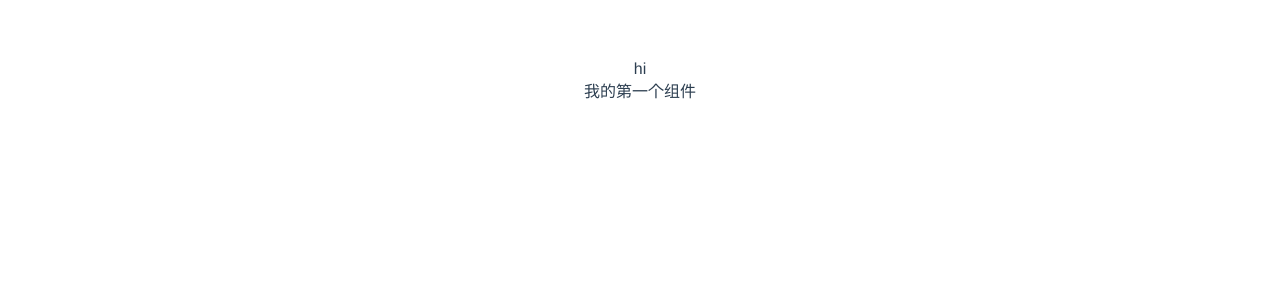
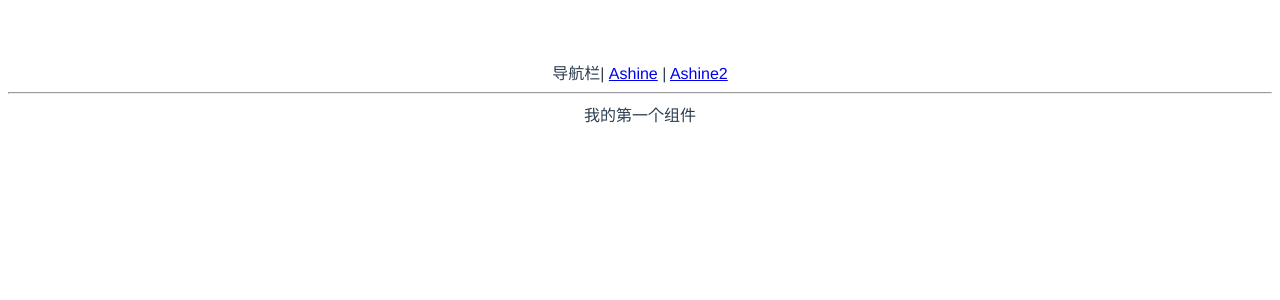
Before and after one commit to Kidnapped33/puzzle-ui, a Vue app: page / in a window 1280 px wide. Shown: the top 300 px of the page. Built offline with nearby package versions, Linux system fonts and the light colour scheme.

Commit message:
初始化 vue-router

```diff
--- a/index.html
+++ b/index.html
@@ -1,13 +1,16 @@
 <!DOCTYPE html>
 <html lang="en">
+
 <head>
   <meta charset="UTF-8">
   <link rel="icon" href="/favicon.ico" />
   <meta name="viewport" content="width=device-width, initial-scale=1.0">
   <title>Vite App</title>
 </head>
+
 <body>
   <div id="app"></div>
-  <script type="module" src="/src/main.js"></script>
+  <script type="module" src="/src/main.ts"></script>
 </body>
+
 </html>
--- /dev/null
+++ b/shims-vue.d.ts
@@ -0,0 +1,5 @@
+declare module '*.vue' {
+    import {ComponentOptions} from 'vue';
+    const componentOptions: ComponentOptions;
+    export default componentOptions;
+}
--- a/src/App.vue
+++ b/src/App.vue
@@ -1,15 +1,17 @@
 <template>
-    <div>hi</div>
-    <Ashine/>
+<div>
+    导航栏|
+    <router-link to="/">Ashine</router-link>
+    |
+    <router-link to="/xxx">Ashine2</router-link>
+</div>
+
+<hr />
+<router-view />
 </template>
 
 <script>
-    import Ashine from "./components/Ashine.vue";
-
-    export default {
-        name: 'App',
-        components: {
-            Ashine,
-        }
-    }
+export default {
+    name: "App"
+};
 </script>
--- a/src/components/Ashine.vue
+++ b/src/components/Ashine.vue
@@ -6,10 +6,7 @@
 
 <script>
     export default {
-        name: "Ashine"
-    }
+        name: 'Ashine'
+    };
 </script>
-
-<style scoped>
-
-</style>
+shine
--- /dev/null
+++ b/src/components/Ashine2.vue
@@ -0,0 +1,5 @@
+<template>
+<div>
+    Ashine2
+</div>
+</template>
--- a/src/main.js
+++ /dev/null
@@ -1,5 +0,0 @@
-import { createApp } from 'vue'
-import App from './App.vue'
-import './index.css'
-
-createApp(App).mount('#app')
--- /dev/null
+++ b/src/main.ts
@@ -0,0 +1,20 @@
+import { createApp } from 'vue';
+import App from './App.vue';
+import './index.css';
+import { createWebHashHistory, createRouter } from 'vue-router';
+import Ashine from './components/Ashine.vue';
+import Ashine2 from './components/Ashine2.vue';
+
+const history = createWebHashHistory();
+const router = createRouter({
+    history: history,
+    routes: [
+        { path: '/', component: Ashine },
+        { path: '/xxx', component: Ashine2 }
+    ]
+});
+
+
+const app = createApp(App);
+app.use(router);
+app.mount('#app');
```
Also changed, not shown: package.json (+4 -3 lines), 1 other file (tests, documents, lock files or other folders).
